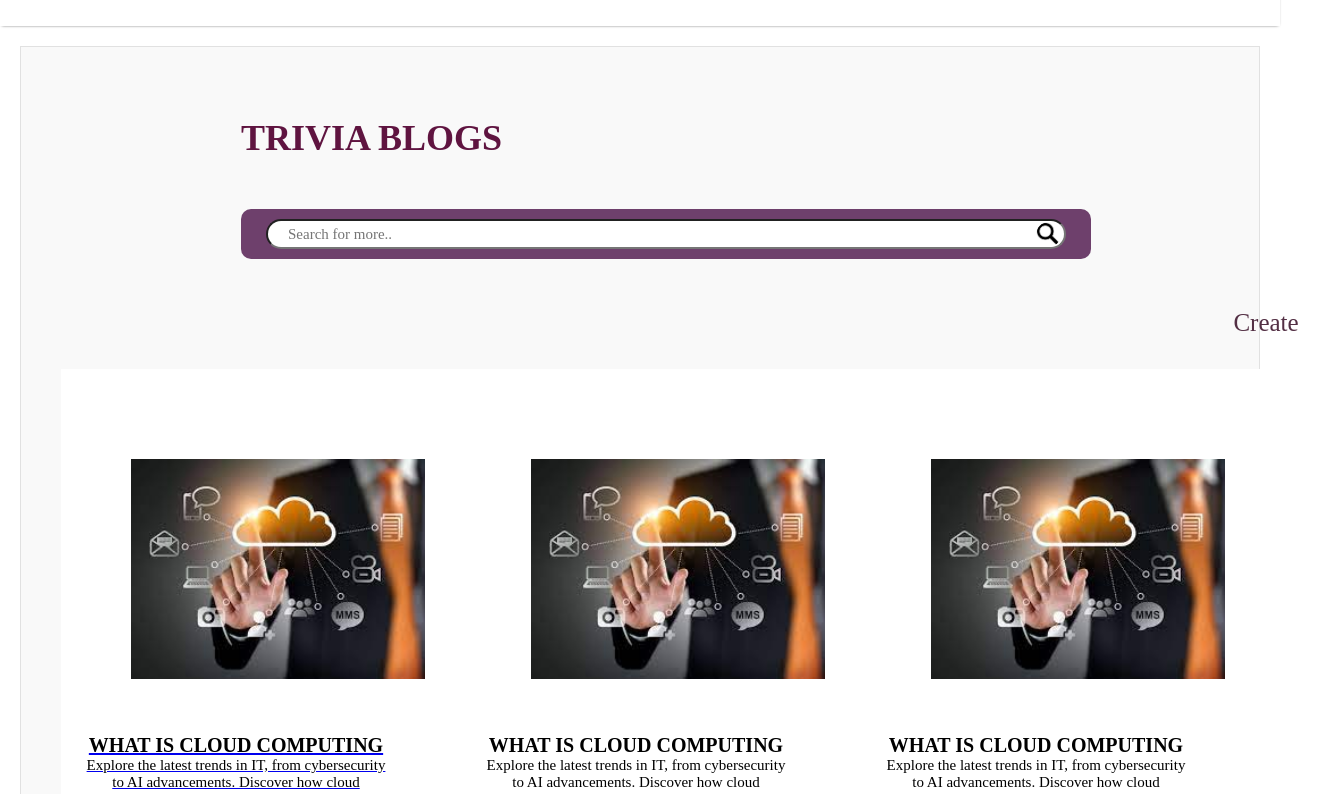
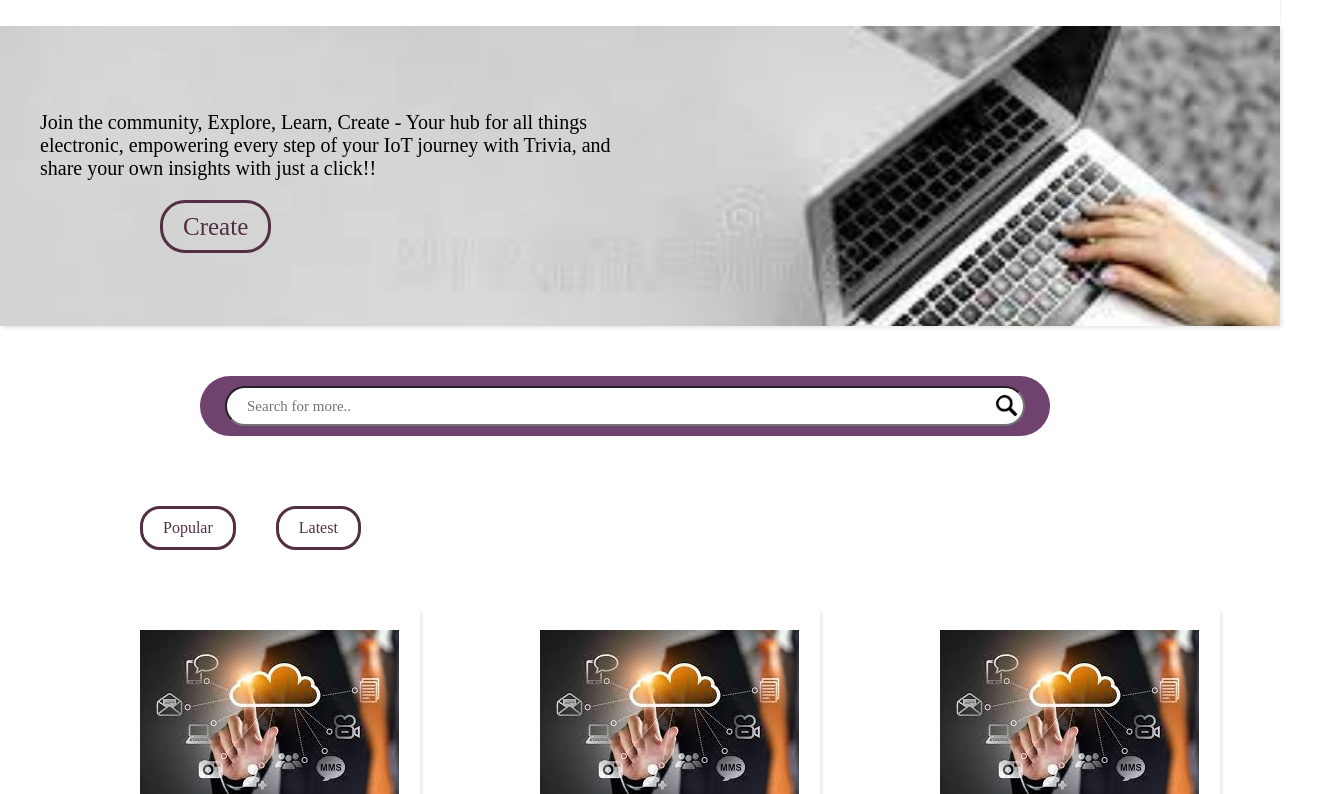
Before and after one commit to janani101110/demo, a React (Create React App) app in the folder frontend/: page /blogs in a window 1280 px wide. Shown: the part 106-900 px from the top of the page, 1341 px wide, since content can reach past the window. Built offline with nearby package versions, Linux system fonts and the light colour scheme; no server answers.

Commit message:
blog frontend
blog frontend modify

```diff
--- a/frontend/src/Component/Search/Search.css
+++ b/frontend/src/Component/Search/Search.css
@@ -7,9 +7,9 @@
     background-color: rgba(66, 4, 63, 0.753);
     margin-left: 200px;
     margin-right: 100px;
-    height: 50px;
+    height: 60px;
     width: 850px;
-    border-radius: 10px;
+    border-radius: 30px;
     margin-bottom: 50px;
   }
 
@@ -17,9 +17,9 @@
     position: absolute;
     font-family: cursive;
     font-size: 15px;
-    height: 30px;
+    height: 40px;
     width: 800px;
-    border-radius: 20px;
+    border-radius: 25px;
     padding-left: 20px;
   }
 
--- a/frontend/src/Pages/Blogs/Blog.css
+++ b/frontend/src/Pages/Blogs/Blog.css
@@ -1,17 +1,73 @@
-.blogTitle{
-    display: flex;
-    padding-left: 200px;
-    font-size: 100px;
-    margin-top: 50px;
-    margin-bottom: 50px;
-    color: rgb(95, 20, 64);
-  }
+/** -----------------------------banner-------------------------------**/
+
+.blogBanner {
+  display: flex;
+  justify-content: space-between;
+  align-items: center;
+  background-image: url('./images/blogBanner.png');
+  background-size: cover;
+  padding: 40px;
+  width: 100%;
+  height: 300px;
+  font-size: 20px;
+  font-family: 'https://fonts.googleapis.com/css?family=PT Sans';
+  box-shadow: 2px 2px 4px rgba(0, 0, 0, 0.1);
+}
+
+.bannerSection {
+  width: 50%;
+}
+
+.bannerSection .quote {
+  color: #ffffff;
+  text-align: center;
+}
+
+.Bannercreate {
+  margin-top: 10px;
+  margin-left: 120px;
+}
+
+.Bannercreate .createLink {
+  text-decoration: none;
+  color: #532f44;
+  border: solid #532f44;
+  padding: 10px 20px;
+  border-radius: 25px;
+}
+
+.blogQuote{
+  color:#fff;
+}
+
+.bannerSection img {
+  width: 50%;
+  margin-left: 30%;
+  box-shadow: none;
+}
+
+/**----------------banner ends -------------------------------------------*/
+.blogFilters {
+  display: flex;
+  justify-content: 20px;
+  margin-left: 120px;
+}
+
+.filterButton {
+  padding: 10px 20px;
+  background-color: #ffffff;
+  color: #532f44;
+  border: solid #532f44 ;
+  border-radius: 20px;
+  cursor: pointer;
+  margin: 20px;
+}
 
 
   .create{
     height: 40px;
     width: 150px;
-    margin-left: 1150px;
+    margin-left: 1100px;
     margin-top: 0px;
     margin-bottom: 5px;
     text-align: center;
@@ -53,15 +109,13 @@
 
   /*---------------Post ---------------------------*/
   .bpost{
-    margin-left: 20px;
+    margin-left: 60px;
     margin-right: 20px;
     margin-top: 20px;
     margin-bottom: 20px;
     background-color: #fff;
     font-size: 20px;
-
     font-family: 'https://fonts.googleapis.com/css?family=PT Sans';
-
     height:fit-content;
     width: 1225px;
     display: grid;
@@ -70,30 +124,30 @@
   }
 
   .postCard{
-    margin-left: 0px;
+    padding-top: 20px;
+    padding-left: 20px;
+    padding-bottom: 20px;
+    margin-left: 60px;
     margin-right: 0px;
     margin-top: 20px;
-    background-color: #fff;
+    background-color: #ffffff;
     color:#000;
-    padding: 20px;
     font-size: 20px;
     height:fit-content;
-    width: 350px;
+    width: 300px;
+    cursor: pointer;
+    margin-bottom: 20px;
+    box-shadow: 2px 2px 4px rgba(0, 0, 0, 0.1);
+  }
+
+  .blogPostImage{
+    max-width: 100%;
+    padding: 0px;
+    height: auto;
 
   }
-
-
-
-  .postCard:hover{
-   border-radius: 25px;
-   border: solid #532f44;
-   cursor: pointer;
-  }
-
-  .postImage{
-    max-width: 100%;
-    height: auto;
-
+  .postText{
+    width:90%;
   }
   .postTitle{
     font-size: 20px;
@@ -106,8 +160,13 @@
   }
 
   .postDescription{
-    font-size: 15px;
+    font-size: 16px;
+    text-align: justify;
 
+  }
+  .blogcard{
+    text-decoration: none;
+    color: inherit;
   }
 
 
@@ -121,7 +180,6 @@
     justify-content: center;
     align-items: center;
     margin-bottom: auto;
-    font-size: 30px;
 
 }
 
@@ -150,10 +208,9 @@
     font-family: cursive;
     color: #000;
     cursor: pointer;
+
 }
-.bpost{
-  text-decoration: none;
-}
+
 
 .createBlogSubmit:hover{
     background-color: #532f44;
@@ -189,11 +246,12 @@
 .createBlogTextbox{
   padding: 5px;
   height: auto;
-  width: 500px;
+  width: 800px;
   margin-top: 10px;
   margin-bottom: 10px;
   border-radius: 5px;
   border: 0.5px solid ;
+  font-size: 15px;
 }
 .createBlogTextbox:hover{
   border: #532f44 solid 2px;
@@ -207,7 +265,7 @@
 }
 .createBlogTextArea{
   height: auto;
-  width: 500px;
+  width: 800px;
   margin-bottom: 10px;
   border-radius: 5px;
 }
--- a/frontend/src/Pages/Blogs/Blogs.jsx
+++ b/frontend/src/Pages/Blogs/Blogs.jsx
@@ -1,37 +1,52 @@
 import React from 'react'
 import "./Blog.css";
 import {Link} from "react-router-dom";
-
+import blogBanner from "../Home/Assets/octopus.png";
 
 import { Search } from "../../Component/Search/Search";
 import Blogspost from './Blogspost';
 export const Blogs = () => {
   return (
-    <div className="Blog">
+    <div className="BlogHome">
+
+
+      <div className='blogBanner'>
+        <div className='bannerSection'>
+         <p classname ="blogQuote"> Join the community, Explore, Learn, Create - Your hub for all things electronic,
+          empowering every step of your IoT journey with Trivia, and share your own insights with just a click!! </p>
+        <br/>
+        <div className = "Bannercreate">
+                <Link to = "/WriteBlog" className = "createLink"> Create </Link>
+            </div>
+        </div>
+
+      </div>
+
+
             <div className='blog-post'>
-                <h1 className = "blogTitle"> TRIVIA BLOGS </h1>
                 <Search />
             </div>
-            <div className = "create">
-                <Link to = "/WriteBlog" className = "createLink"> Create </Link>
-            </div>
-            <div className='bpost'>
-             <Link to="/InsidePost" classname="blogcard"> <Blogspost/> </Link>
-              <Blogspost/>
 
-              <Blogspost/>
-
-              <Blogspost/>
-
-              <Blogspost/>
-              <Blogspost/>
-
-              <Blogspost/>
-
+          <div className='blogFilters'>
+            <div class ="filterButton">
+              Popular
             </div>
 
+            <div class ="filterButton">
+              Latest
+            </div>
+          </div>
 
-    </div>
+            <div className='bpost'>
+              <Link to="/InsidePost" classname="blogcard"> <Blogspost/> </Link>
+              <Link to="/InsidePost" classname="blogcard"> <Blogspost/> </Link>
+              <Link to="/InsidePost" classname="blogcard"> <Blogspost/> </Link>
+              <Link to="/InsidePost" classname="blogcard"> <Blogspost/> </Link>
+              <Link to="/InsidePost" classname="blogcard"> <Blogspost/> </Link>
+              <Link to="/InsidePost" classname="blogcard"> <Blogspost/> </Link>
+            </div>
+          </div>
+
   )
 }
 
--- a/frontend/src/Pages/Blogs/Blogspost.jsx
+++ b/frontend/src/Pages/Blogs/Blogspost.jsx
@@ -6,7 +6,7 @@ const Blogspost = () => {
     <div className="postCard">
 
 
-            <img src={PostImage} alt="" className="postImage"/>
+            <img src={PostImage} alt="" className="blogPostImage" />
 
 
             <div className="postText">
--- a/frontend/src/Pages/Home/Home.css
+++ b/frontend/src/Pages/Home/Home.css
@@ -3,7 +3,7 @@
     margin-bottom: 225px;
 }
 .home-right{
-    margin-left: 100px;
+    margin-left: 50px;
     margin-top: 180px;
 
 }
```
Also changed, not shown: frontend/src/Pages/Blogs/WriteBlog.jsx (line endings or trailing spaces), frontend/src/Pages/Blogs/images/blogBanner.png (added).
